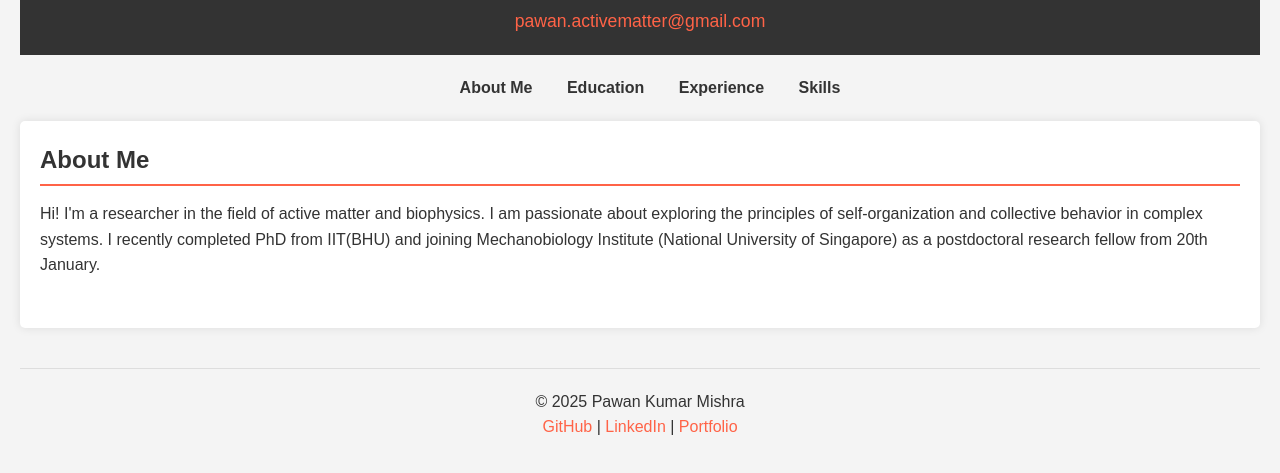
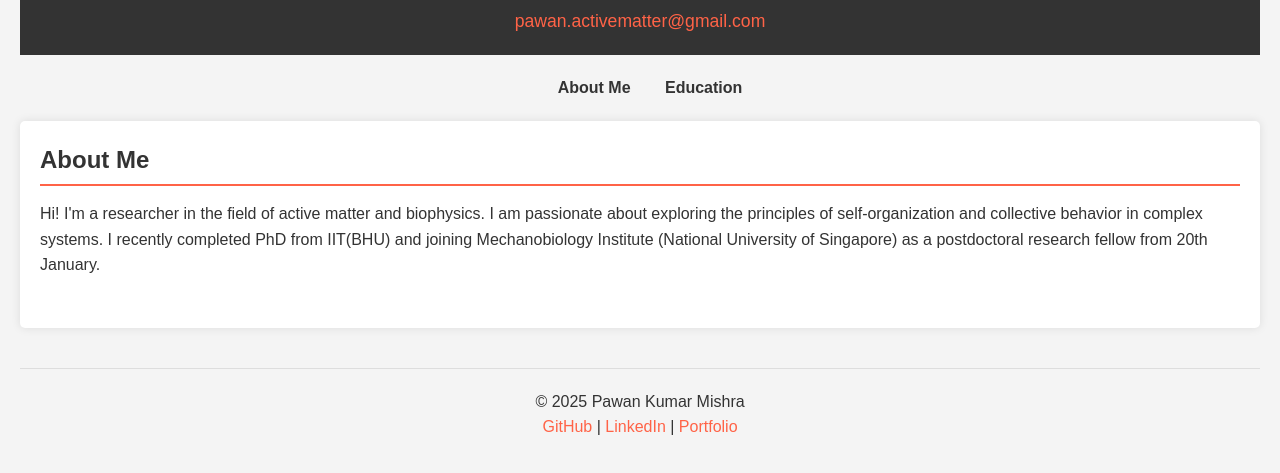
Before and after one commit to pawanresearch/resume2, a plain HTML site: page index.html in a window 1280 px wide. Shown: the part 135-608 px from the top of the page. Drawn offline with Linux system fonts and the light colour scheme.

Commit message:
Update index.html

```diff
--- a/index.html
+++ b/index.html
@@ -16,8 +16,6 @@
         <ul>
             <li><a href="about.html">About Me</a></li>
             <li><a href="education.html">Education</a></li>
-            <li><a href="experience.html">Experience</a></li>
-            <li><a href="skills.html">Skills</a></li>
         </ul>
     </nav>
     <main>
```
